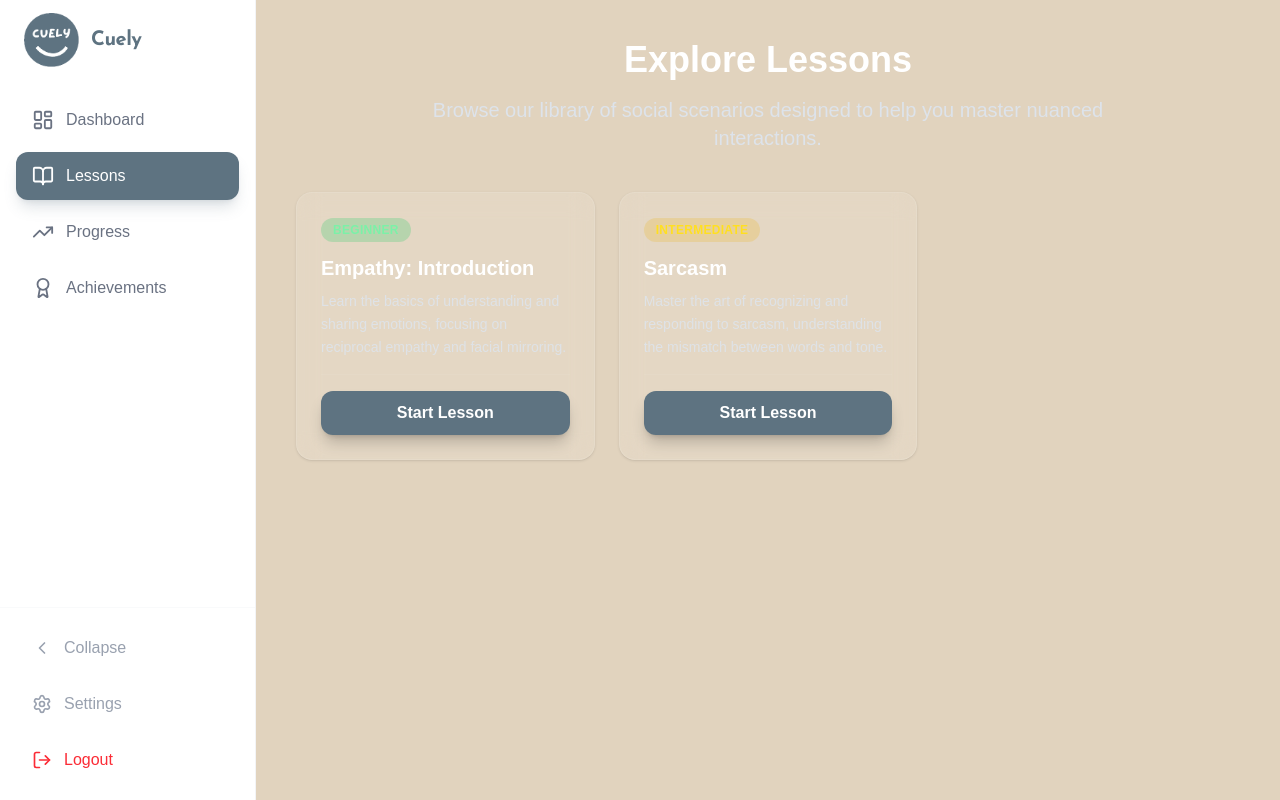
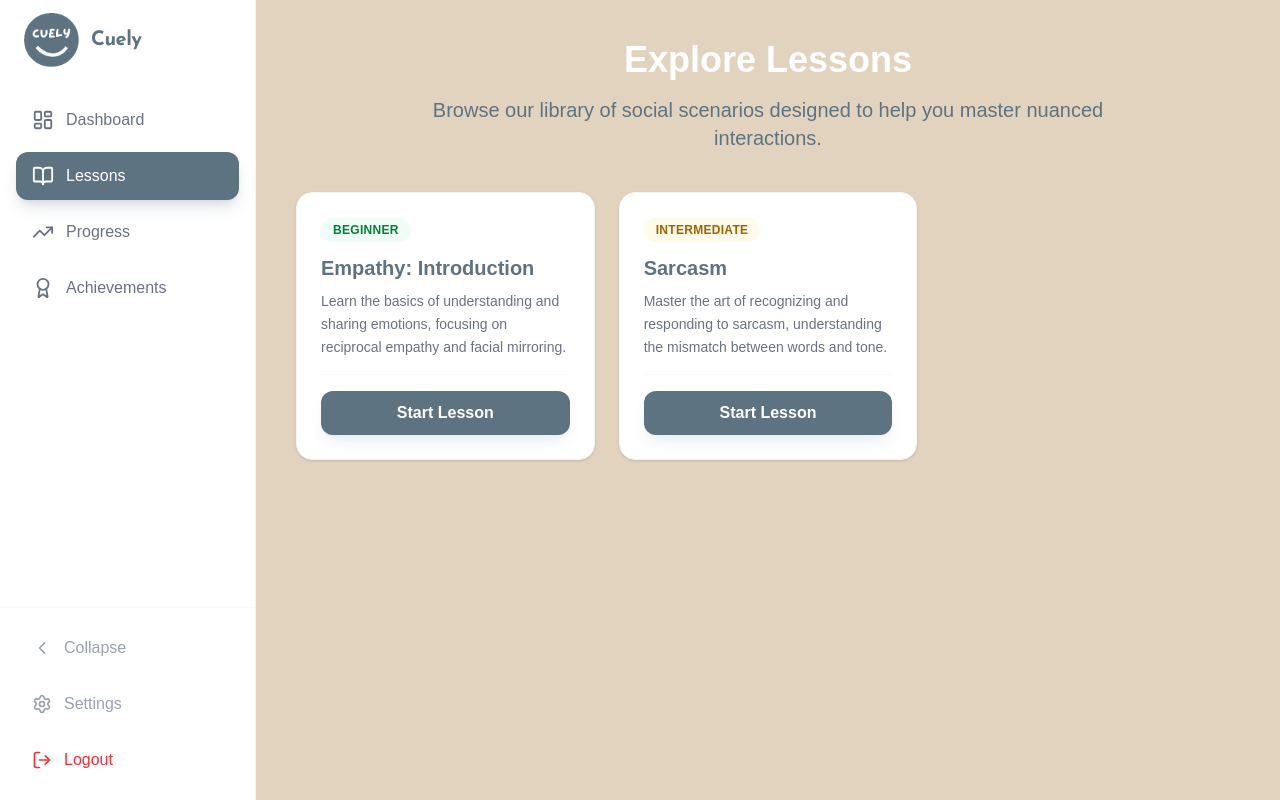
Before and after one commit to Integer-Conversion-Error/uottahack-8, a Next.js app in the folder frontend/cuely/: page /lessons in a window 1280 px wide. Built offline with nearby package versions, Linux system fonts and the light colour scheme; a web font is replaced by a local one.

Commit message:
lessons page color fix

```diff
--- a/frontend/cuely/app/lessons/page.tsx
+++ b/frontend/cuely/app/lessons/page.tsx
@@ -25,7 +25,7 @@ export default function LessonsPage() {
       <div className="max-w-6xl mx-auto">
         <header className="mb-10 text-center">
             <h1 className="text-4xl font-bold mb-4 text-white">Explore Lessons</h1>
-            <p className="text-blue-100/70 max-w-2xl mx-auto text-xl">
+            <p className="text-[#5E7381] max-w-2xl mx-auto text-xl font-medium">
                 Browse our library of social scenarios designed to help you master nuanced interactions.
             </p>
         </header>
@@ -34,23 +34,23 @@ export default function LessonsPage() {
           {AVAILABLE_LESSONS.map((lesson) => (
             <div
               key={lesson.id}
-              className="bg-white/10 backdrop-blur-md p-6 rounded-2xl shadow-sm hover:shadow-md transition-all border border-white/10 flex flex-col group hover:border-white/20"
+              className="bg-white p-6 rounded-2xl shadow-sm hover:shadow-md transition-all border border-gray-100 flex flex-col group"
             >
               <div className="mb-4">
                   <span className={`inline-block px-3 py-1 rounded-full text-xs font-bold tracking-wide mb-3 uppercase
-                    ${lesson.difficulty === 'beginner' ? 'bg-green-500/20 text-green-300' :
-                      lesson.difficulty === 'intermediate' ? 'bg-yellow-500/20 text-yellow-300' :
-                      'bg-red-500/20 text-red-300'}`}>
+                    ${lesson.difficulty === 'beginner' ? 'bg-green-50 text-green-700' :
+                      lesson.difficulty === 'intermediate' ? 'bg-yellow-50 text-yellow-700' :
+                      'bg-red-50 text-red-700'}`}>
                     {lesson.difficulty}
                   </span>
-                  <h3 className="text-xl font-bold text-white mb-2 group-hover:text-blue-100 transition-colors">{lesson.title}</h3>
-                  <p className="text-blue-100/60 text-sm line-clamp-3 leading-relaxed">{lesson.description}</p>
+                  <h3 className="text-xl font-bold text-[#5E7381] mb-2 group-hover:text-[#4a5c6a] transition-colors">{lesson.title}</h3>
+                  <p className="text-gray-500 text-sm line-clamp-3 leading-relaxed">{lesson.description}</p>
               </div>
 
-              <div className="mt-auto pt-4 border-t border-white/5">
+              <div className="mt-auto pt-4 border-t border-gray-50">
                   <Link
                     href={`/lessons/${lesson.id}`}
-                    className="block w-full text-center py-2.5 bg-[#5E7381] text-white rounded-xl hover:bg-[#4a5c6a] transition-all font-bold shadow-lg shadow-black/20"
+                    className="block w-full text-center py-2.5 bg-[#5E7381] text-white rounded-xl hover:bg-[#4a5c6a] transition-all font-bold shadow-lg shadow-[#5E7381]/10"
                   >
                     Start Lesson
                   </Link>
```
